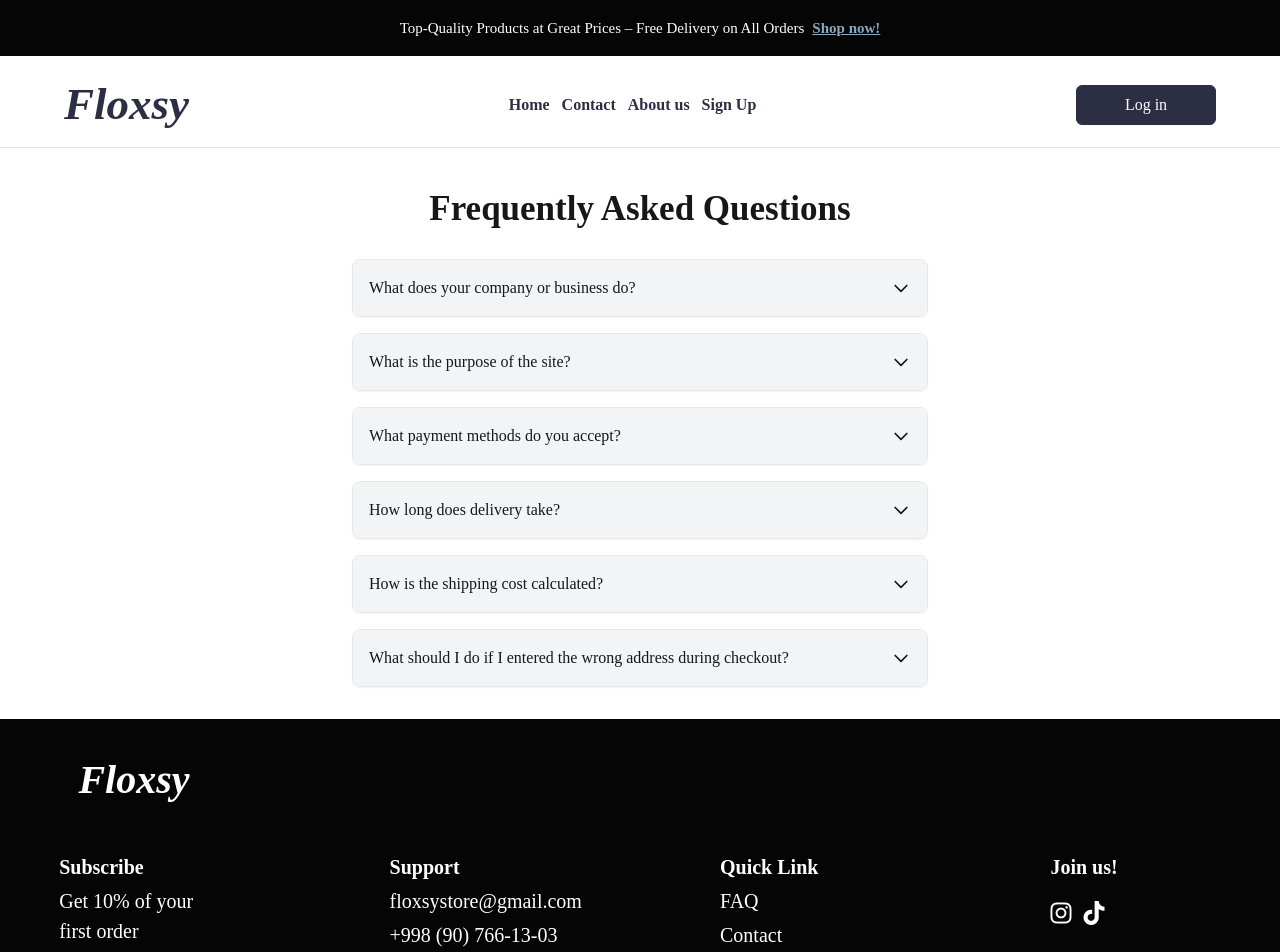
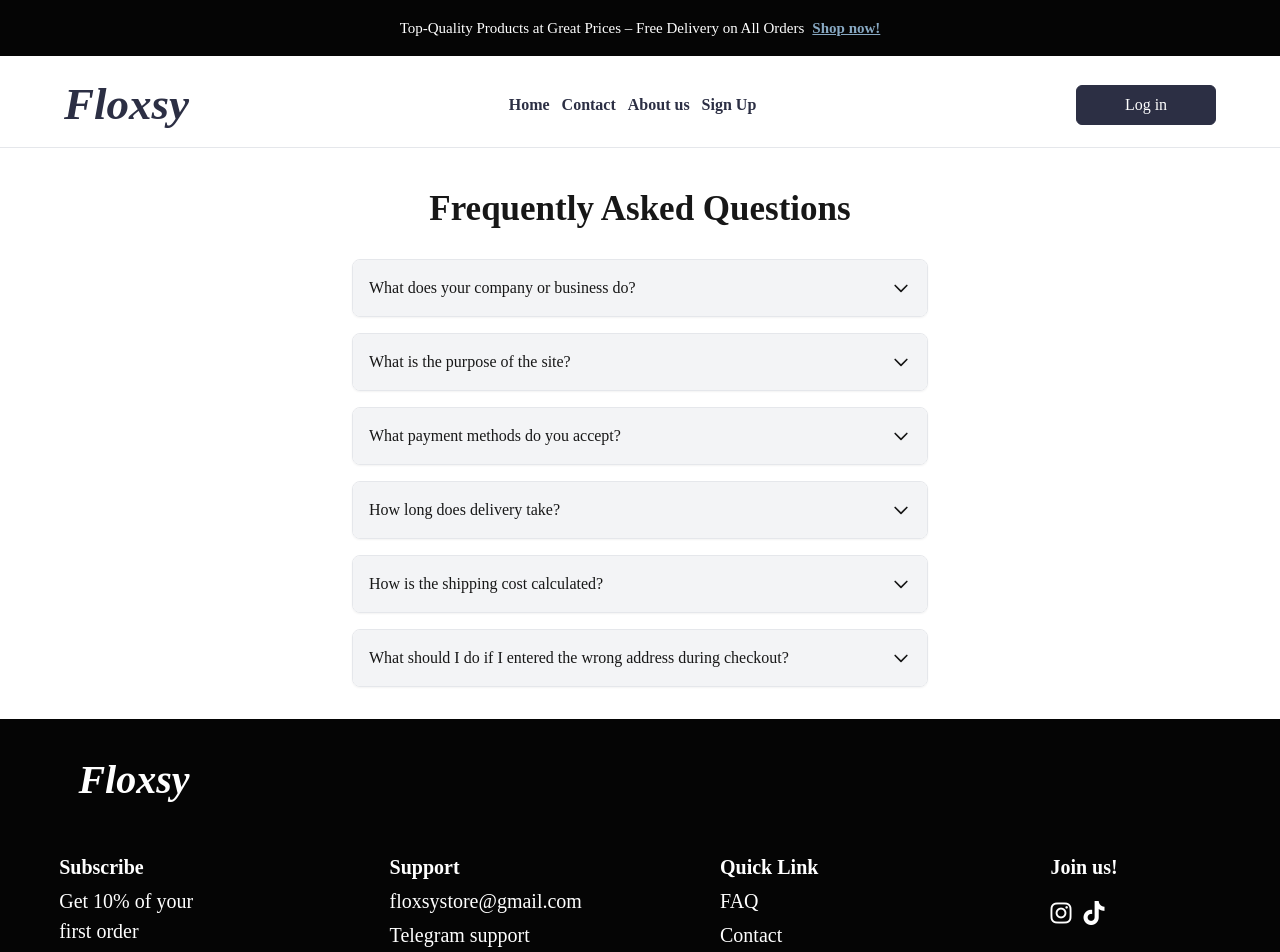
Before and after one commit to pakhlavonovv/qiziqarli-tovarlar, a Next.js app: page /faq in a window 1280 px wide. Shown: the top 952 px of the page. Built offline with nearby package versions, Linux system fonts and the light colour scheme.

Commit message:
footer-changes

```diff
--- a/src/app/components/footer.jsx
+++ b/src/app/components/footer.jsx
@@ -18,7 +18,7 @@ const Footer = () => {
                 <div className="flex flex-col gap-1">
                     <Link href={'/'} className='font-bold text-white text-[12px] sm:text-[14px] md:text-[16px] lg:text-[18px] xl:text-[20px] transition-all hover:text-[#88A9C3]'>Support</Link>
                     <Link target='_blank' href={'mailto:floxsystore@gmail.com'} className='text-white text-[12px] sm:text-[14px] md:text-[16px] lg:text-[18px] xl:text-[20px] transition-all hover:text-[#88A9C3]'>floxsystore@gmail.com</Link>
-                    <Link target='_blank' href={'tel:+998907661303'} className='text-white text-[12px] sm:text-[14px] md:text-[16px] lg:text-[18px] xl:text-[20px] transition-all hover:text-[#88A9C3]'>+998 (90) 766-13-03</Link>
+                    <Link target='_blank' href={'https://t.me/pakhlavonov177'} className='text-white text-[12px] sm:text-[14px] md:text-[16px] lg:text-[18px] xl:text-[20px] transition-all hover:text-[#88A9C3]'>Telegram support</Link>
                 </div>
                 <div className="flex flex-col gap-1 ">
                     <Link href={'/'} className='font-bold text-white text-[12px] sm:text-[14px] md:text-[16px] lg:text-[18px] xl:text-[20px] transition-all hover:text-[#88A9C3]'>Quick Link</Link>
```
